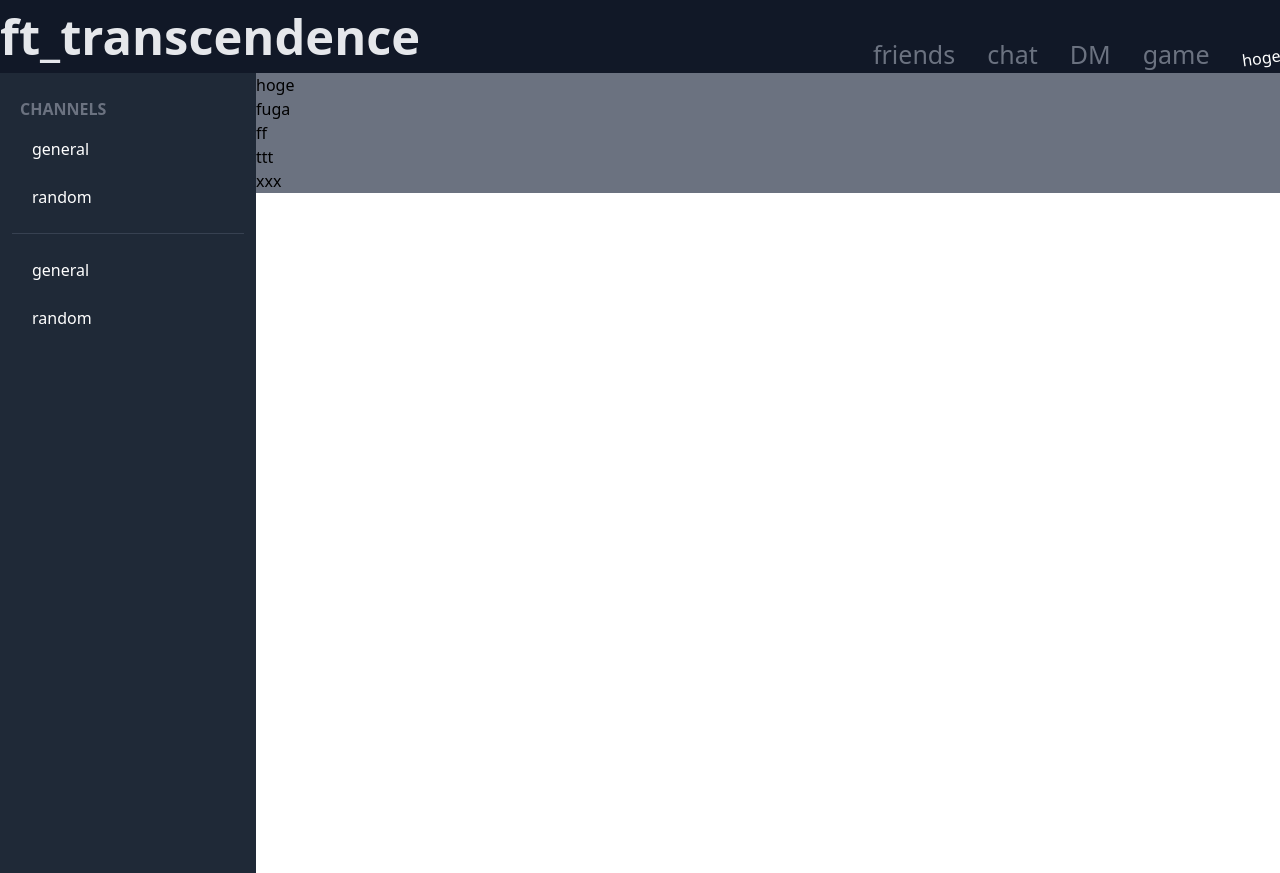
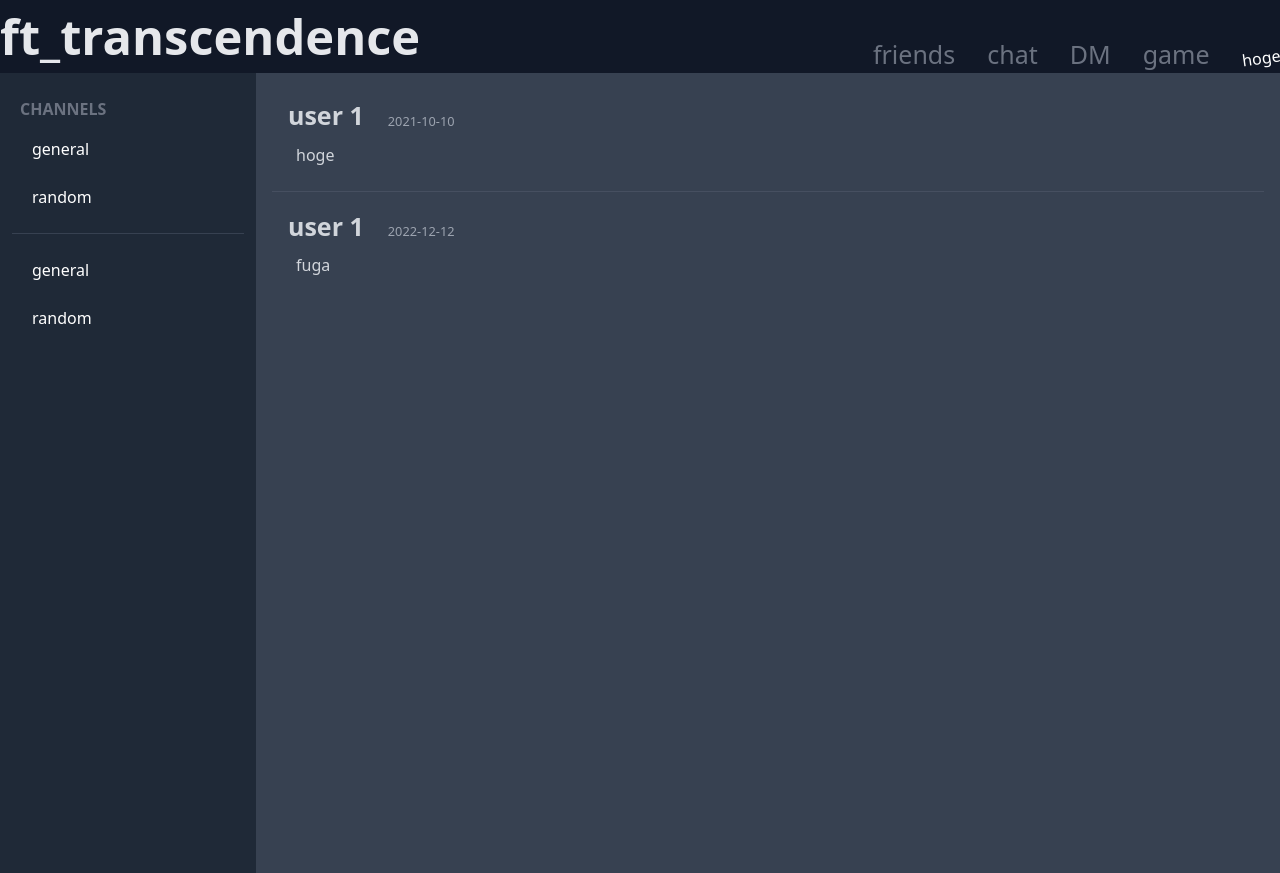
Before and after one commit to tsudo42/trascen, a Next.js app in the folder srcs/frontend/: page /chat2 in a window 1280 px wide. Built offline with nearby package versions, Linux system fonts and the light colour scheme.

Commit message:
:+1: chat が実際に流れる画面を作成

```diff
--- a/srcs/frontend/app/chat2/message.tsx
+++ b/srcs/frontend/app/chat2/message.tsx
@@ -1,9 +1,29 @@
-interface MessageProps {
-  comment: string;
+export interface MessageProps {
+  key: number;
+  message: Message;
+  username: string;
 }
 
-const Message = ({ comment }: MessageProps) => {
-  return <div className="bg-gray-500">{comment}</div>;
+export type Message = {
+  id: number;
+  comment: string;
+  createdAt: string;
 };
 
-export default Message;
+const MessageComponent = ({ message, username }: MessageProps) => {
+  return (
+    <>
+      <div className="mt-2 p-4">
+        <div className="mb-2 flex flex-row items-end space-x-6">
+          <div className="flex-initial text-2xl font-bold text-gray-300">
+            {username}
+          </div>
+          <div className="py-1 text-sm text-gray-400"> {message.createdAt}</div>
+        </div>
+        <p className="px-2 text-base text-gray-300">{message.comment}</p>
+      </div>
+    </>
+  );
+};
+
+export default MessageComponent;
--- a/srcs/frontend/app/chat2/page.tsx
+++ b/srcs/frontend/app/chat2/page.tsx
@@ -1,8 +1,24 @@
 import ChannelName from "./channel_name";
 import ChannelCategory from "./channel_category";
-import Message from "./message";
+import MessageComponent from "./message";
+import { Message } from "./message";
 
 const ChatUI = () => {
+  const username = "user 1";
+
+  const Messages: Array<Message> = [
+    {
+      id: 1,
+      comment: "hoge",
+      createdAt: "2021-10-10",
+    },
+    {
+      id: 2,
+      comment: "fuga",
+      createdAt: "2022-12-12",
+    },
+  ];
+
   return (
     <>
       <div className="flex">
@@ -23,12 +39,21 @@ const ChatUI = () => {
             </ul>
           </div>
         </aside>
-        <div className="grow flex-col-reverse">
-          <Message comment={"hoge"} />
-          <Message comment={"fuga"} />
-          <Message comment={"ff"} />
-          <Message comment={"ttt"} />
-          <Message comment={"xxx"} />
+        <div className="container bg-gray-700">
+          <div className="grow flex-col-reverse divide-y divide-gray-500/30 px-4">
+            {Messages.map((message) => (
+              <MessageComponent
+                key={message.id}
+                message={message}
+                username={username}
+              />
+            ))}
+            {/* <MessageComponent comment={"hoge"} />
+          <MessageComponent comment={"fuga"} />
+          <MessageComponent comment={"ff"} />
+          <MessageComponent comment={"ttt"} />
+          <MessageComponent comment={"xxx"} /> */}
+          </div>
         </div>
       </div>
     </>
```
